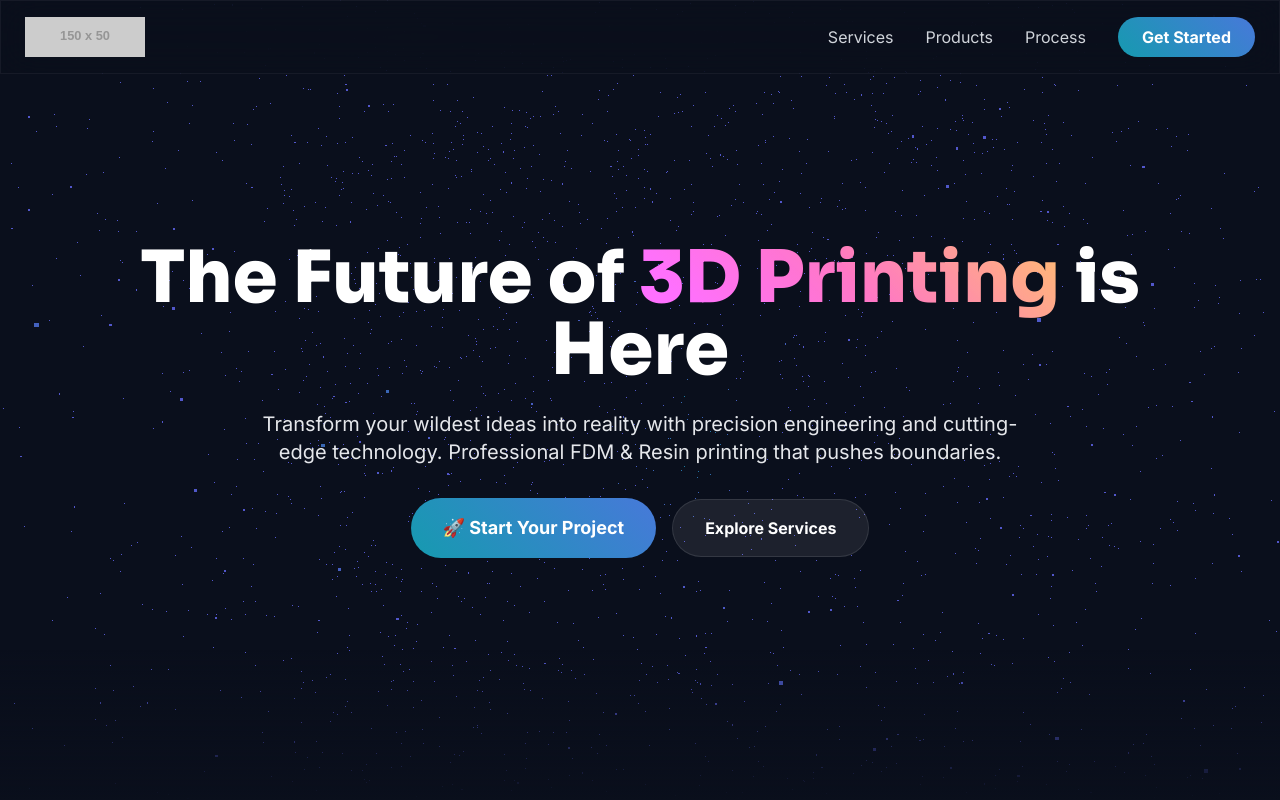
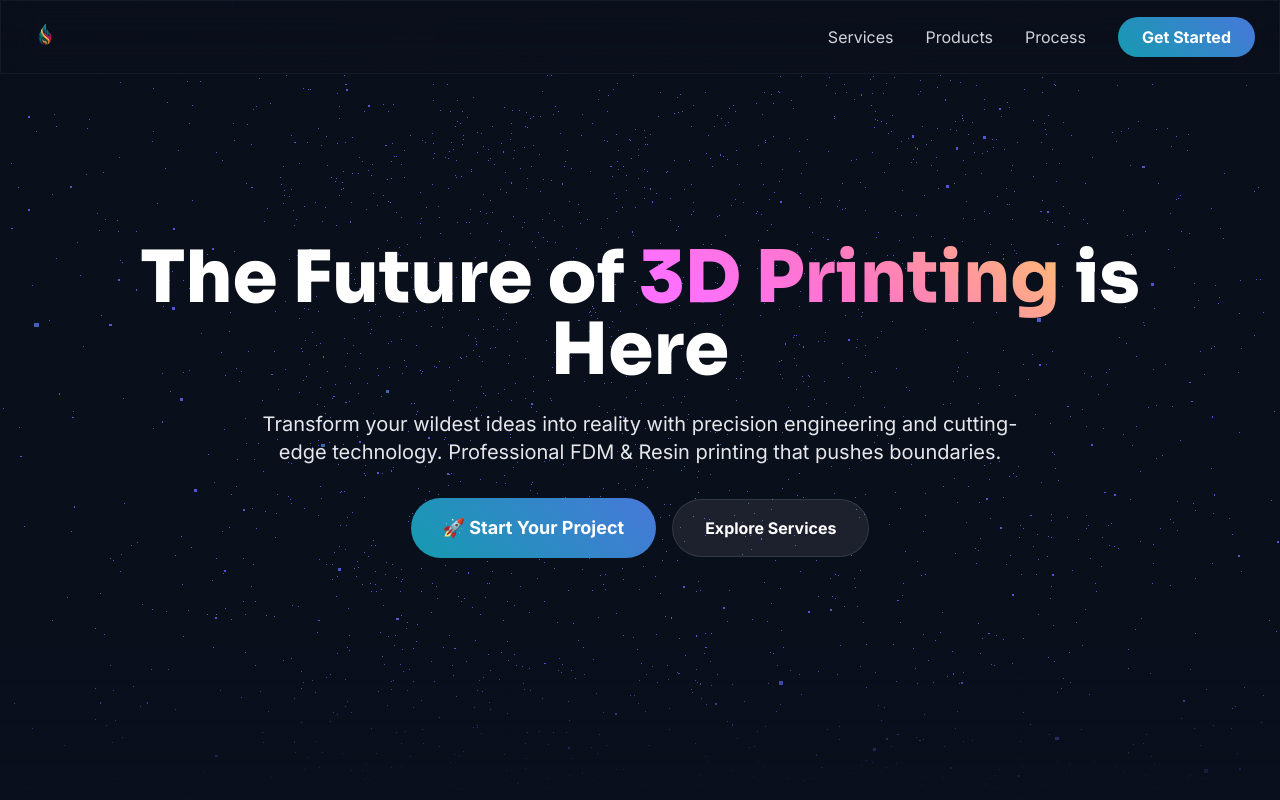
Before and after one commit to aravindsairam001/LayerWise.github.io, a plain HTML site: page index.html in a window 1280 px wide. Shown: the top 800 px of the page. Drawn offline with nearby package versions, Linux system fonts and the light colour scheme; placeholder pictures from the web are drawn by us; animation ran at ten frames a second.

Commit message:
Added logo

```diff
--- a/index.html
+++ b/index.html
@@ -164,7 +164,7 @@
             <div class="flex items-center justify-between">
                 <a href="#" class="flex items-center space-x-3">
                     <!-- ** LOGO **: Replace the 'src' with the link to your logo on GitHub -->
-                    <img src="https://placehold.co/150x50/0a0f1c/ffffff?text=LayerWise" alt="LayerWise Logo" class="h-10">
+                    <img src="layerwise_logo.png" alt="LayerWise Logo" class="h-10">
                 </a>
 
                 <div class="hidden md:flex items-center space-x-8">
```
